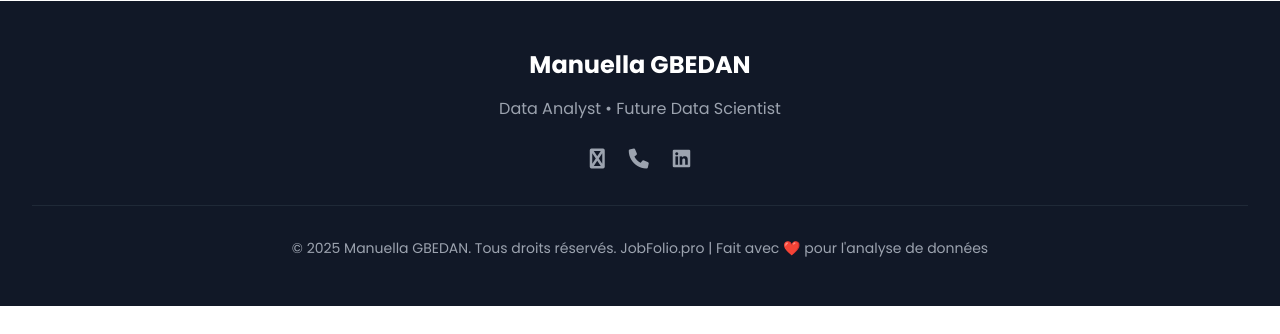
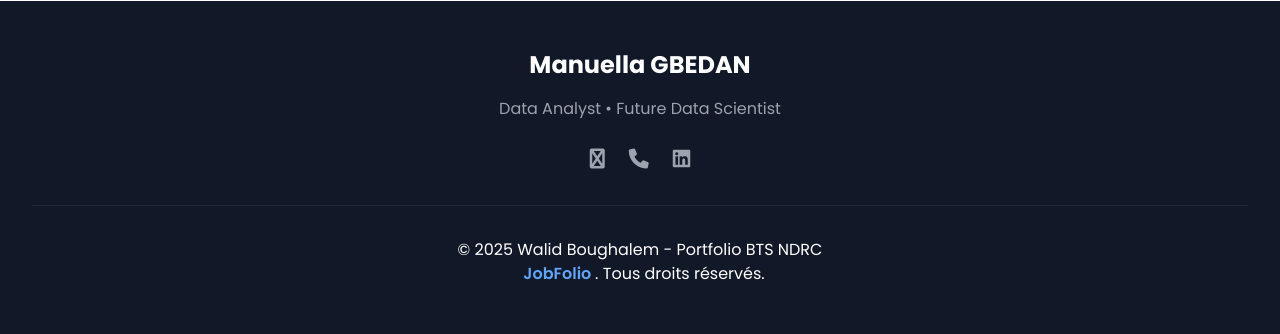
Before and after one commit to Lebendo91/manu, a Flask app: page / in a window 1280 px wide. Shown: the part 5851-6185 px from the top of the page. Before the commit the page ends 6157 px from the top, so only its background shows below. Run offline with Flask 3, Linux system fonts and the light colour scheme; some libraries are stand-ins or nearby versions.

Commit message:
Initial commit

```diff
--- a/templates/index.html
+++ b/templates/index.html
@@ -839,7 +839,10 @@
                 </div>
                 <div class="border-t border-gray-800 pt-8">
                     <p class="text-gray-400 text-sm">
-                        © 2025 Manuella GBEDAN. Tous droits réservés. JobFolio.pro | Fait avec ❤️ pour l'analyse de données
+                         <p>© 2025 Walid Boughalem - Portfolio BTS NDRC</p>
+                         <a href="https://jobfolio.pro" target="_blank" class="text-blue-400 hover:text-blue-300 transition-colors font-semibold ml-2">
+                           JobFolio
+                         </a>. Tous droits réservés.
                     </p>
                 </div>
             </div>
@@ -916,7 +919,7 @@
         });
 
 
-    </script>
+</script>
 <script
     src="https://jobfolio.pro/static/js/jobfolio-tracker.js"
     data-jobfolio-tracker
```
